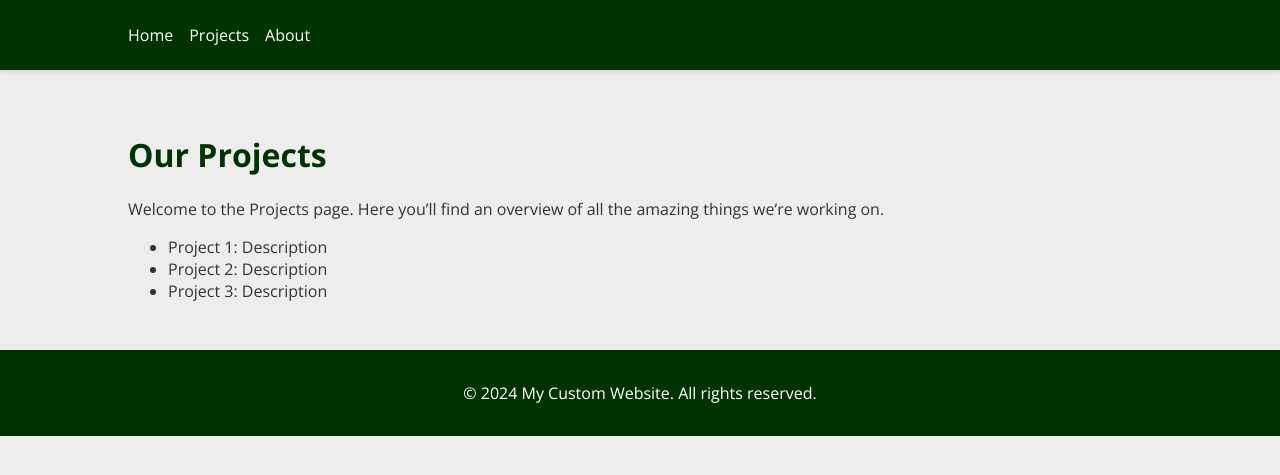
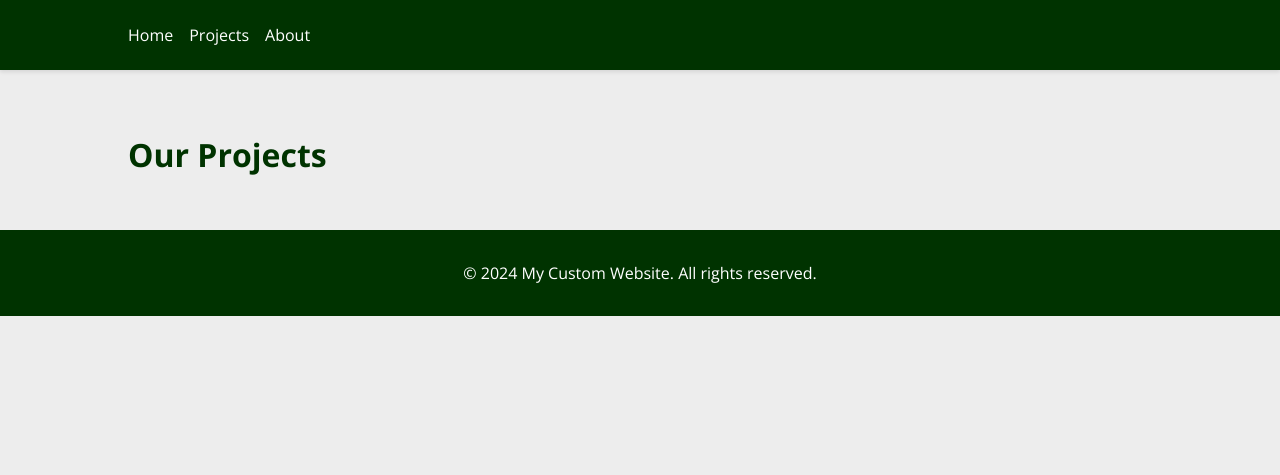
Before and after one commit to schminho/schminho.github.io, a Jekyll site: the page built from projects.md, in a window 1280 px wide. Shown: the top 475 px of the page. Built offline with Jekyll 4.4.1, drawn with Linux system fonts in a browser that asks for light colours.

Commit message:
Update projects.md

```diff
--- a/projects.md
+++ b/projects.md
@@ -6,8 +6,6 @@
 
 # Our Projects
 
-Welcome to the Projects page. Here you'll find an overview of all the amazing things we're working on.
-
-- Project 1: Description
-- Project 2: Description
-- Project 3: Description
+{% for project in site.projects %}
+- [{{ project.title }}]({{ project.url }}) - {{ project.description }}
+{% endfor %}
```
